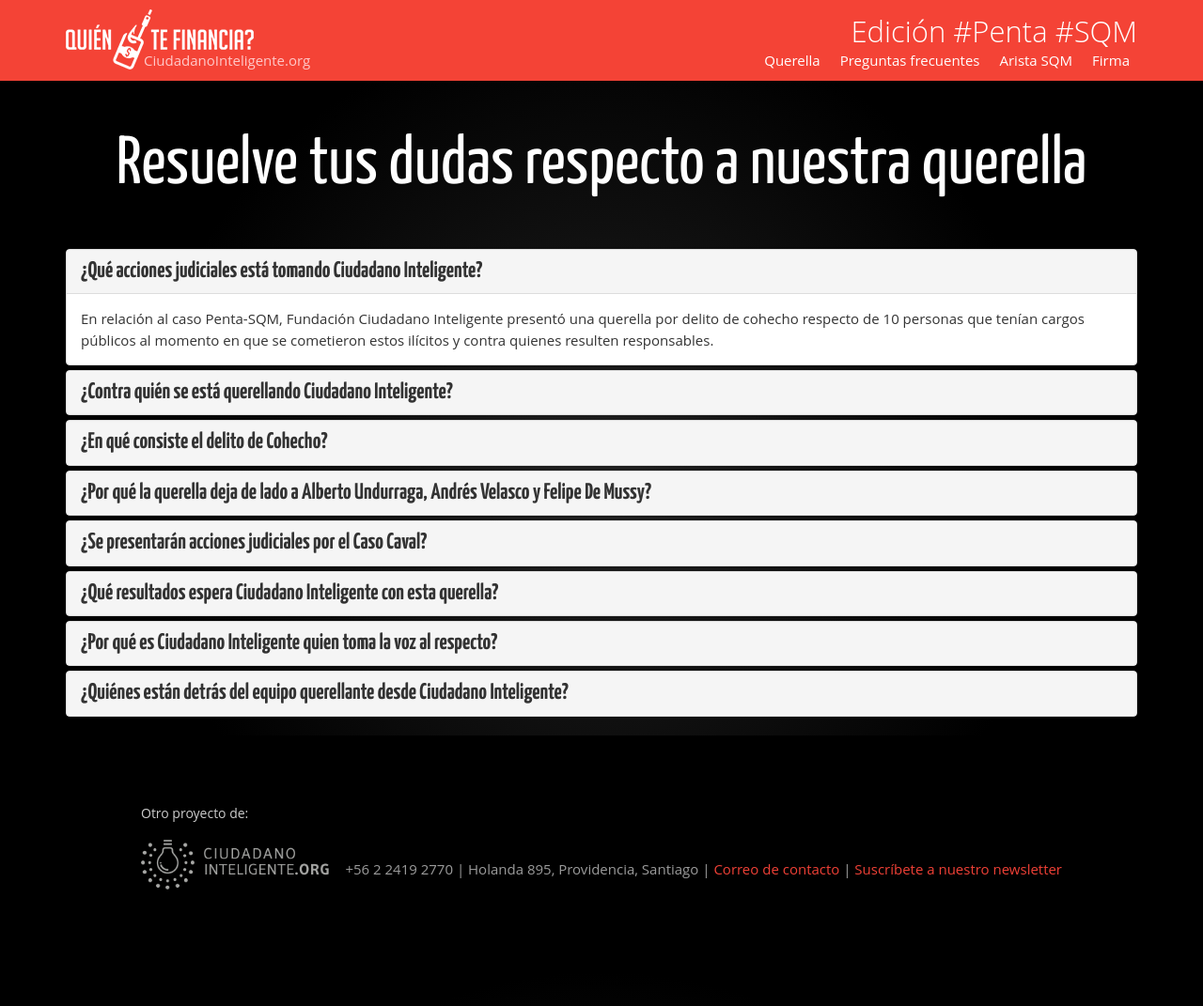
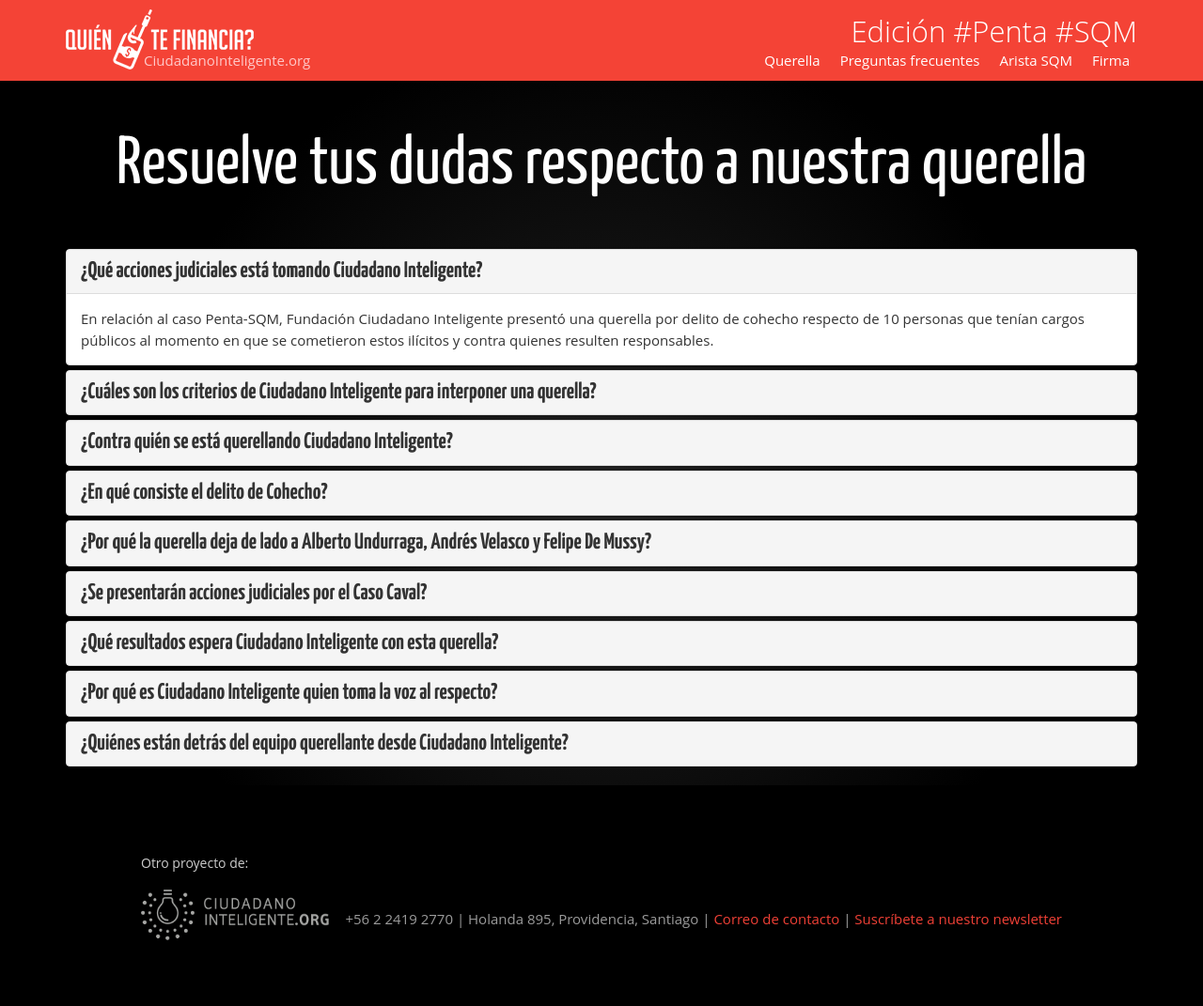
Before and after one commit to ciudadanointeligente/quien-te-financia, a Jekyll site: the page built from preguntas-frecuentes.html, in a window 1280 px wide. Shown: the whole page at 94% size. Built offline with Jekyll 4.4.1, drawn with Linux system fonts in a browser that asks for light colours; nearby versions of some CDN libraries; before the commit the page ends 1017 px from its top, so only the background shows below that.

Commit message:
Agregué pregunta sobre los criterios

```diff
--- a/preguntas-frecuentes.html
+++ b/preguntas-frecuentes.html
@@ -20,6 +20,20 @@
 		    	<div class="panel-body">
 		      		En relación al caso Penta-SQM, Fundación Ciudadano Inteligente presentó una querella por delito de cohecho respecto de 10 personas que tenían cargos públicos al momento en que se cometieron estos ilícitos y contra quienes resulten responsables.
 	          	</div>
+	          </div>
+	        </div>
+	        <div class="panel panel-default">
+	          <div class="panel-heading" role="tab" id="headingTwo">
+	            <h4 class="panel-title">
+	              <a class="collapsed" data-toggle="collapse" data-parent="#accordion" href="#collapseTwo" aria-expanded="false" aria-controls="collapseTwo">
+	                <b>¿Cuáles son los criterios de Ciudadano Inteligente para interponer una querella?</b>
+	              </a>
+	            </h4>
+	          </div>
+	          <div id="collapseTwo" class="panel-collapse collapse" role="tabpanel" aria-labelledby="headingTwo">
+	            <div class="panel-body">
+	              Se presentarán querellas contra personajes de reconocida influencia política y/o de alto interés público, tales como diputados, senadores, miembros de directiva de partidos, subsecretarios y ministros, sobre quienes tengamos información que sugiera que, mientras hayan sido funcionarios públicos, estuvieron vinculados a potenciales actos de corrupción, tales como financiamiento ilícito de campañas políticas, cohecho o abuso de poder.
+	            </div>
 	          </div>
 	        </div>
 	        <div class="panel panel-default">
```
